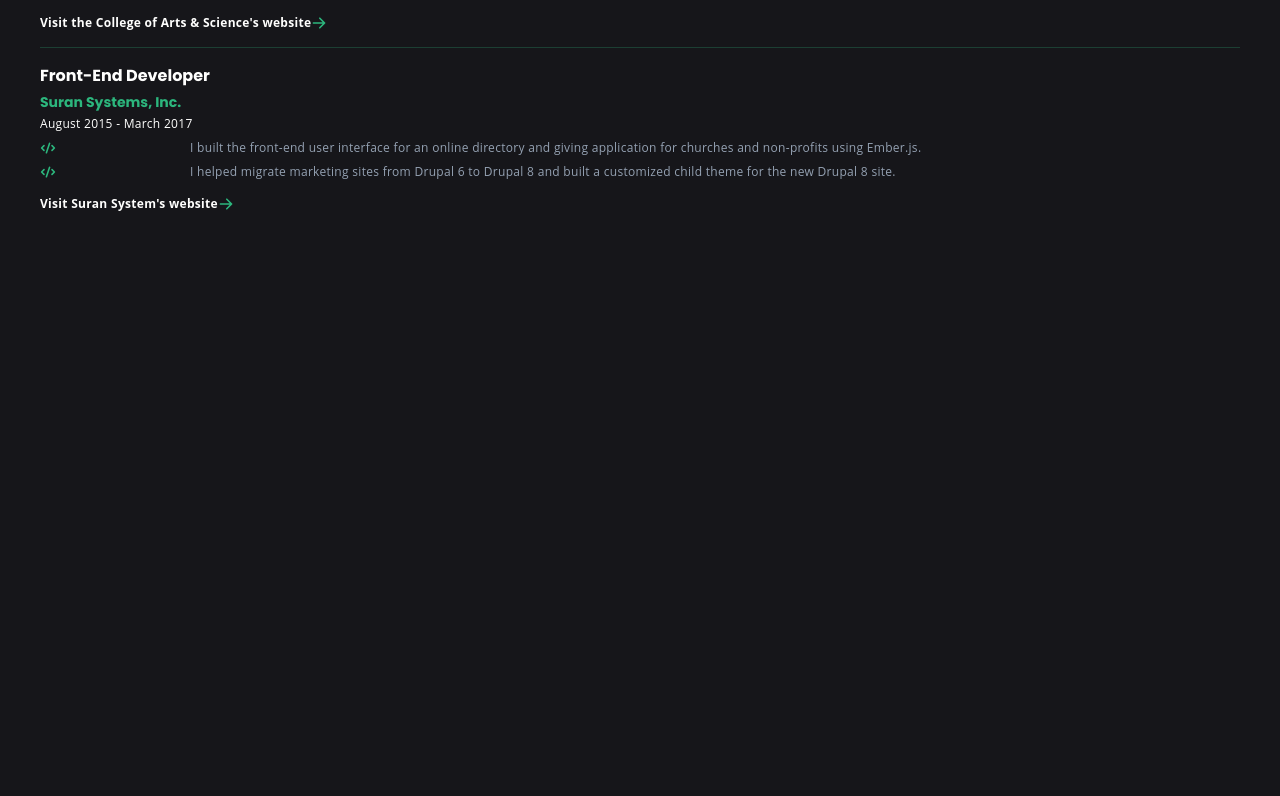
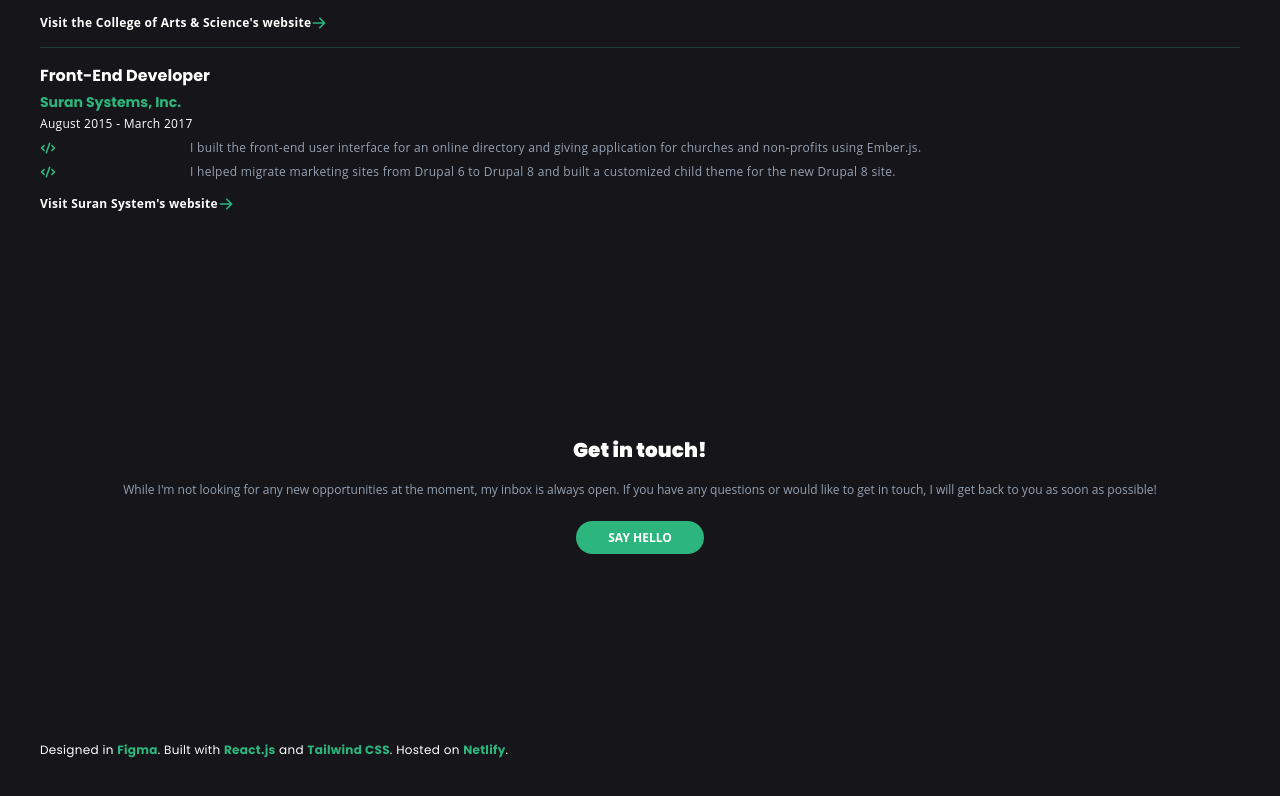
Before and after one commit to b00tahead/website-ui, a React (Create React App) app: page / in a window 1280 px wide. Shown: the part 1371-2167 px from the top of the page. Before the commit the page ends 1751 px from the top, so only its background shows below. Built offline with nearby package versions, Linux system fonts and the light colour scheme.

Commit message:
Add new components

```diff
--- a/src/App.js
+++ b/src/App.js
@@ -2,6 +2,8 @@ import Data from "./data";
 // import Section from "./components/Section.js";
 import About from "./components/About";
 import Experience from "./components/Experience";
+import Contact from "./components/Contact";
+import Footer from "./components/Footer";
 
 function App() {
   const sectionSpacing = "py-24";
@@ -24,6 +26,8 @@ function App() {
         heading="Experience"
         positions={Data.experience.positions}
       />
+      <Contact spacing={sectionSpacing} />
+      <Footer />
     </div>
   );
 }
--- /dev/null
+++ b/src/components/Contact.js
@@ -0,0 +1,20 @@
+function Contact(props) {
+  return (
+    <section className={props.spacing + " text-center"}>
+      <h2 className="font-display text-xl font-black mb-4">Get in touch!</h2>
+      <p className="text-gray text-xs leading-5 mb-6">
+        While I'm not looking for any new opportunities at the moment, my inbox
+        is always open. If you have any questions or would like to get in touch,
+        I will get back to you as soon as possible!
+      </p>
+      <a
+        href="mailto:smay44@gmail.com"
+        className="bg-green text-xs uppercase font-bold px-8 py-2 rounded-full"
+      >
+        Say hello
+      </a>
+    </section>
+  );
+}
+
+export default Contact;
--- /dev/null
+++ b/src/components/Footer.js
@@ -0,0 +1,27 @@
+function Footer() {
+  return (
+    <footer className="pt-24 font-display">
+      <p className="text-xs leading-5 tracking-wide">
+        Designed in{" "}
+        <a href="#" target="_blank" className="text-green font-bold">
+          Figma
+        </a>
+        . Built with{" "}
+        <a href="#" target="_blank" className="text-green font-bold">
+          React.js
+        </a>{" "}
+        and{" "}
+        <a href="#" target="_blank" className="text-green font-bold">
+          Tailwind CSS
+        </a>
+        . Hosted on{" "}
+        <a href="#" target="_blank" className="text-green font-bold">
+          Netlify
+        </a>
+        .
+      </p>
+    </footer>
+  );
+}
+
+export default Footer;
```
